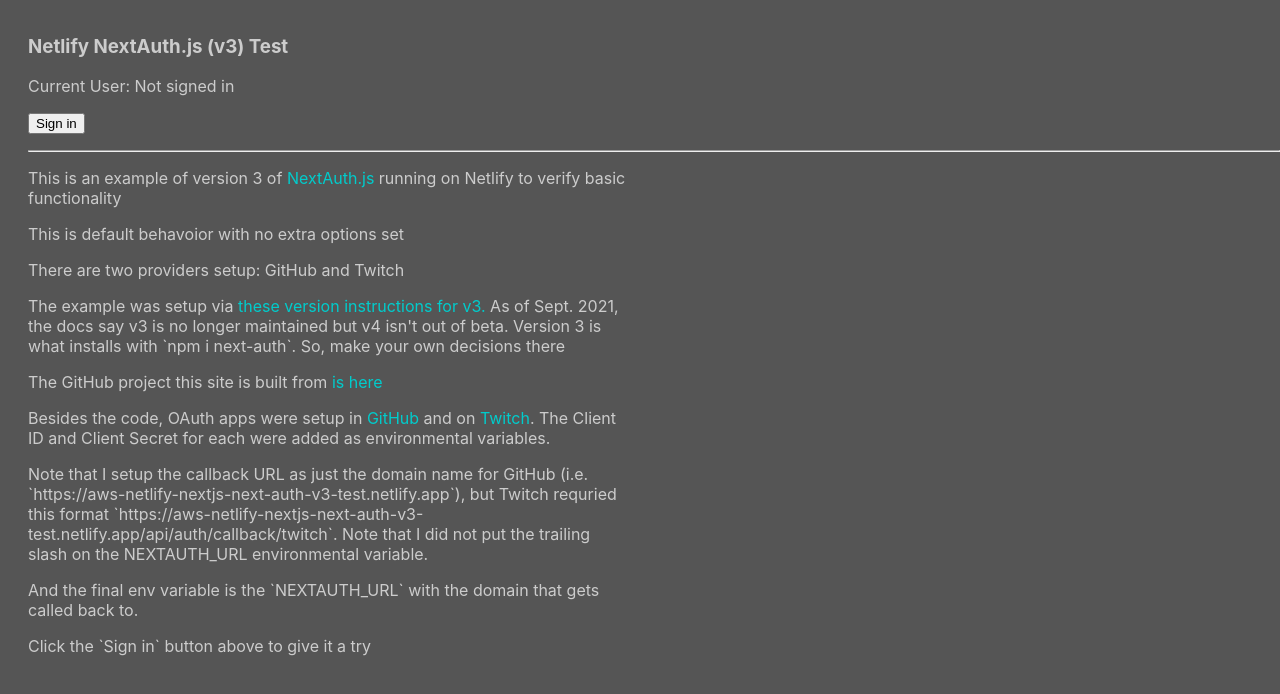
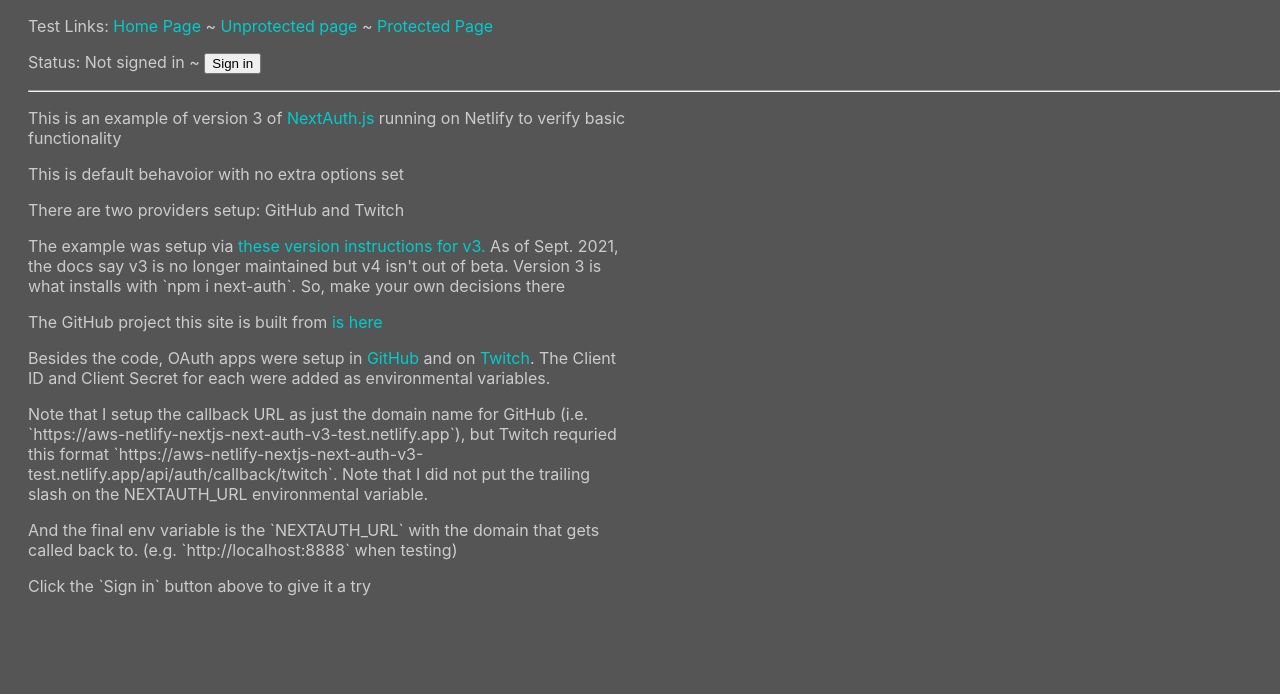
Before and after one commit to alanwsmith/netlify-nextjs-next-auth-v3-test, a Next.js app: page / in a window 1280 px wide. Shown: the top 694 px of the page. Built offline with nearby package versions, Linux system fonts and the light colour scheme; no server answers.

Commit message:
Moving toward layout level authentication

```diff
--- /dev/null
+++ b/components/LayoutWithSessionCheck/LayoutWithSessionCheck.js
@@ -0,0 +1,61 @@
+import { useSession, signIn } from 'next-auth/client'
+import Link from 'next/link'
+import { useEffect } from 'react'
+
+function TheLayout({ children }) {
+  return children
+}
+
+export default function LayoutWithSessionCheck({ children }) {
+  const [session, loading] = useSession()
+  const isUser = !!session?.user
+  useEffect(() => {
+    if (loading) {
+      return null
+    }
+    if (!isUser) signIn()
+  }, [isUser, loading])
+
+  if (loading) {
+    return null
+  }
+  return <TheLayout>{children}</TheLayout>
+
+  return (
+    <SessionCheck>
+      <>
+        <div>
+          Test Links:{' '}
+          <Link href="/">
+            <a>Home Page</a>
+          </Link>{' '}
+          ~{' '}
+          <Link href="/unprotected-page">
+            <a>Unprotected page</a>
+          </Link>{' '}
+          ~{' '}
+          <Link href="/protected-page">
+            <a>Protected Page</a>
+          </Link>
+        </div>
+        {children}
+      </>
+    </SessionCheck>
+  )
+}
+
+function SessionCheck({ children }) {
+  const [session, loading] = useSession()
+  const isUser = !!session?.user
+  useEffect(() => {
+    if (loading) {
+      return null
+    }
+    if (!isUser) signIn()
+  }, [isUser, loading])
+
+  if (loading) {
+    return null
+  }
+  return children
+}
--- a/pages/_app.js
+++ b/pages/_app.js
@@ -1,10 +1,64 @@
+import LayoutWithSessionCheck from '../components/LayoutWithSessionCheck/LayoutWithSessionCheck'
 import '../styles/globals.css'
-import { Provider } from 'next-auth/client'
+import { Provider, useSession, signIn } from 'next-auth/client'
+import { useEffect } from 'react'
 
 export default function App({ Component, pageProps }) {
   return (
     <Provider session={pageProps.session}>
-      <Component {...pageProps} />
+      <LayoutWithSessionCheck>
+        <Component {...pageProps} />
+      </LayoutWithSessionCheck>
+    </Provider>
+  )
+
+  return (
+    <Provider session={pageProps.session}>
+      {Component.auth ? (
+        <Auth>
+          <Layout isAuthenticated={true}>
+            <Component {...pageProps} />
+          </Layout>
+        </Auth>
+      ) : (
+        <SessionWrapper>
+          <Layout isAuthenticated={false}>
+            <Component {...pageProps} />
+          </Layout>
+        </SessionWrapper>
+      )}
     </Provider>
   )
 }
+
+// This is designed to make sure the session
+// is loaded before a render occurs. Not
+// totally sure of the approach...
+function SessionCheck({ children }) {
+  const [session, loading] = useSession()
+  useEffect(() => {
+    if (loading) {
+      return null
+    }
+  }, [loading])
+
+  if (loading) {
+    return null
+  }
+  return children
+}
+
+function Auth({ children }) {
+  const [session, loading] = useSession()
+  const isUser = !!session?.user
+  useEffect(() => {
+    if (loading) return
+    if (!isUser) signIn()
+  }, [isUser, loading])
+
+  if (isUser) {
+    return children
+  }
+
+  return null
+}
--- a/pages/index.js
+++ b/pages/index.js
@@ -1,28 +1,42 @@
 import { signIn, signOut, useSession } from 'next-auth/client'
+import Link from 'next/link'
 
-export default function Page() {
+export default function HomePage() {
   const [session, loading] = useSession()
+  console.log('Loading HomePage')
 
   return (
     <>
-      <h3>Netlify NextAuth.js (v3) Test</h3>
+      <div>
+        Test Links:{' '}
+        <Link href="/">
+          <a>Home Page</a>
+        </Link>{' '}
+        ~{' '}
+        <Link href="/unprotected-page">
+          <a>Unprotected page</a>
+        </Link>{' '}
+        ~{' '}
+        <Link href="/protected-page">
+          <a>Protected Page</a>
+        </Link>
+      </div>
       {!session && (
         <>
-          <p>Current User: Not signed in</p>
           <p>
+            Status: Not signed in ~{' '}
             <button onClick={() => signIn()}>Sign in</button>
           </p>
         </>
       )}
       {session && (
         <>
-          <p>Current User: {session.user.name}</p>
           <p>
+            Current User: {session.user.name} ~{' '}
             <button onClick={() => signOut()}>Sign out</button>
           </p>
         </>
       )}
-
       <hr />
 
       <p>
@@ -72,7 +86,7 @@
 
       <p>
         And the final env variable is the `NEXTAUTH_URL` with the domain that
-        gets called back to.{' '}
+        gets called back to. (e.g. `http://localhost:8888` when testing)
       </p>
 
       <p>Click the `Sign in` button above to give it a try</p>
--- /dev/null
+++ b/pages/unprotected-page.js
@@ -0,0 +1,3 @@
+export default function UnprotectedPage() {
+  return <div>This is the unprotected page</div>
+}
```
Also changed, not shown: pages/protected-page.js (added, +15 -0 lines).
